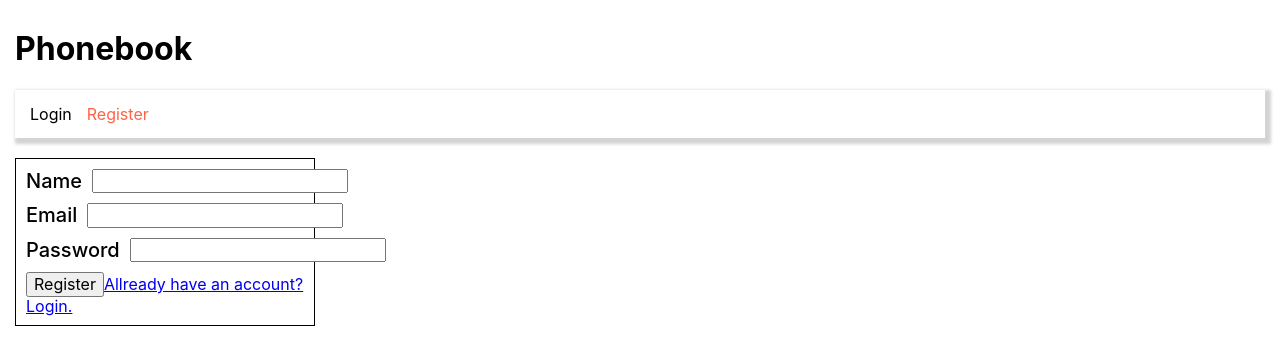
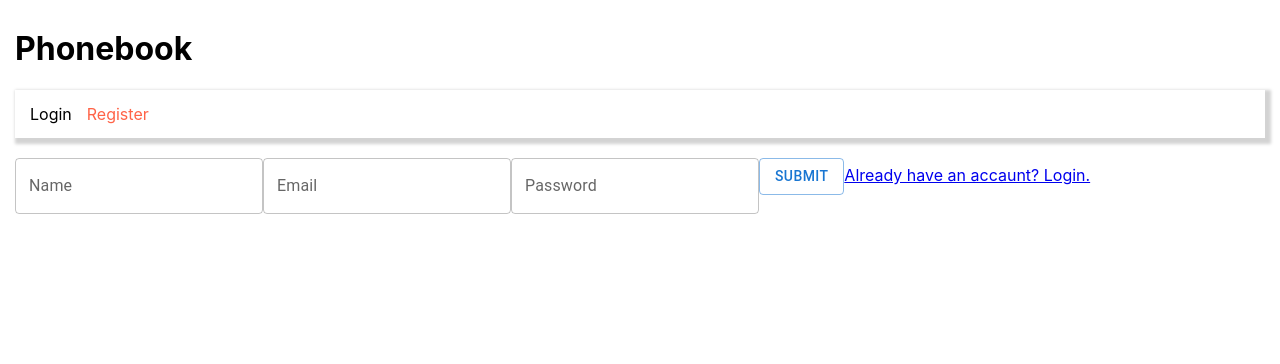
Before and after one commit to Eugene-Hlushak/goit-react-hw-08-phonebook, a React (Create React App) app: page /goit-react-hw-08-phonebook/register in a window 1280 px wide. Shown: the top 364 px of the page. Built offline with nearby package versions, Linux system fonts and the light colour scheme.

Commit message:
add Navigate and MUI

```diff
--- a/package.json
+++ b/package.json
@@ -4,6 +4,9 @@
   "private": true,
   "homepage": "https://Eugene-Hlushak.github.io/goit-react-hw-08-phonebook/",
   "dependencies": {
+    "@emotion/react": "^11.10.6",
+    "@emotion/styled": "^11.10.6",
+    "@mui/material": "^5.11.16",
     "@redux-devtools/extension": "^3.2.5",
     "@reduxjs/toolkit": "^1.9.3",
     "@testing-library/jest-dom": "^5.16.3",
--- a/src/pages/Login.jsx
+++ b/src/pages/Login.jsx
@@ -1,60 +1,72 @@
 import { Link } from 'react-router-dom';
-import { useNavigate } from 'react-router-dom/dist';
-import { useEffect } from 'react';
-import { Formik, ErrorMessage } from 'formik';
-import { object, string } from 'yup';
+import { Navigate } from 'react-router-dom/dist';
+import { useState } from 'react';
+
 import { useDispatch, useSelector } from 'react-redux';
 import { userLogin } from 'redux/auth/authOperations';
 import { selectUserIsLoggedin } from 'redux/auth/authSelectors';
 import {
-  AddContactForm,
-  FormInput,
-  FormLabel,
-  LabelTitle,
-} from '../components/ContactForm/ContactForm.styled';
+  Box,
+  ThemeProvider,
+  createTheme,
+  TextField,
+  Button,
+} from '@mui/material';
 
 export default function Login() {
+  const [email, setEmail] = useState('');
+  const [password, setPassword] = useState('');
+
   const dispatch = useDispatch();
   const userLoggedIn = useSelector(selectUserIsLoggedin);
-  const navigate = useNavigate();
 
-  const formInitialValues = {
-    email: '',
-    password: '',
+  const theme = createTheme({
+    palette: {
+      background: {
+        contactList: '#c76161',
+      },
+    },
+    text: {
+      primary: '#10100f54',
+      secondary: '#343434d0',
+    },
+  });
+
+  if (userLoggedIn) {
+    return <Navigate to="/contacts" replace />;
+  }
+
+  const signIn = e => {
+    e.preventDefault();
+    dispatch(userLogin({ email, password }));
   };
 
-  useEffect(() => {
-    if (userLoggedIn) navigate('/contacts', { replace: true });
-  }, [navigate, userLoggedIn]);
+  return (
+    <ThemeProvider theme={theme}>
+      <Box component={'form'} onSubmit={signIn}>
+        <TextField
+          label="Email"
+          type="email"
+          variant="outlined"
+          name="email"
+          value={email}
+          onChange={e => setEmail(e.target.value)}
+        />
 
-  const signup = values => dispatch(userLogin(values));
+        <TextField
+          label="Password"
+          type="password"
+          variant="outlined"
+          name="password"
+          value={password}
+          onChange={e => setPassword(e.target.value)}
+        />
+        <Button variant="outlined" type="submit">
+          Submit
+        </Button>
 
-  const validationSchema = object({
-    email: string().required(),
-    password: string().min(8).required(),
-  });
-
-  return (
-    <Formik
-      initialValues={formInitialValues}
-      validationSchema={validationSchema}
-      onSubmit={signup}
-    >
-      <AddContactForm>
-        <FormLabel>
-          <LabelTitle>Email</LabelTitle>
-          <FormInput type="email" name="email" />
-          <ErrorMessage name="email" />
-        </FormLabel>
-        <FormLabel>
-          <LabelTitle>Password</LabelTitle>
-          <FormInput type="password" name="password" />
-          <ErrorMessage name="password" />
-        </FormLabel>
-
-        <button type="submit">Login</button>
-        <Link to="/register">Haven't account? Register.</Link>
-      </AddContactForm>
-    </Formik>
+        <Link to="/register">Haven't an accaunt yet? Register.</Link>
+      </Box>
+    </ThemeProvider>
   );
 }
--- a/src/pages/Register.jsx
+++ b/src/pages/Register.jsx
@@ -1,67 +1,80 @@
 import { Link } from 'react-router-dom';
-import { useNavigate } from 'react-router-dom/dist';
-import { Formik, ErrorMessage } from 'formik';
-import { object, string } from 'yup';
+import { Navigate } from 'react-router-dom/dist';
+import { useState } from 'react';
 import { useDispatch, useSelector } from 'react-redux';
 import { userRegister } from 'redux/auth/authOperations';
 import { selectUserIsLoggedin } from 'redux/auth/authSelectors';
 import {
-  AddContactForm,
-  FormInput,
-  FormLabel,
-  LabelTitle,
-} from '../components/ContactForm/ContactForm.styled';
+  Box,
+  ThemeProvider,
+  createTheme,
+  TextField,
+  Button,
+} from '@mui/material';
+
+const theme = createTheme({
+  palette: {
+    background: {
+      contactList: '#c76161',
+    },
+  },
+  text: {
+    primary: '#10100f54',
+    secondary: '#343434d0',
+  },
+});
 
 export default function Register() {
+  const [name, setName] = useState('');
+  const [email, setEmail] = useState('');
+  const [password, setPassword] = useState('');
+
   const dispatch = useDispatch();
   const userLoggedIn = useSelector(selectUserIsLoggedin);
-  const navigate = useNavigate();
 
-  const formInitialValues = {
-    name: '',
-    email: '',
-    password: '',
+  const signUp = e => {
+    e.preventDefault();
+    dispatch(userRegister({ name, email, password }));
   };
 
-  const signup = values => dispatch(userRegister(values));
-
-  const validationSchema = object({
-    name: string().min(3, 'Too short name').max(20, 'Too long name').required(),
-    email: string().required(),
-    password: string().min(8).required(),
-  });
-
-  if (userLoggedIn) navigate('/contacts', { replace: true });
+  if (userLoggedIn) {
+    return <Navigate to="/contacts" replace />;
+  }
 
   return (
-    <div>
-      <Formik
-        initialValues={formInitialValues}
-        validationSchema={validationSchema}
-        onSubmit={signup}
-      >
-        <AddContactForm>
-          <FormLabel>
-            <LabelTitle>Name</LabelTitle>
-            <FormInput type="text" name="name" />
-            <ErrorMessage name="name" />
-          </FormLabel>
+    <ThemeProvider theme={theme}>
+      <Box component={'form'} onSubmit={signUp}>
+        <TextField
+          label="Name"
+          type="text"
+          variant="outlined"
+          name="name"
+          value={name}
+          onChange={e => setName(e.target.value)}
+        />
+        <TextField
+          label="Email"
+          type="email"
+          variant="outlined"
+          name="email"
+          value={email}
+          onChange={e => setEmail(e.target.value)}
+        />
 
-          <FormLabel>
-            <LabelTitle>Email</LabelTitle>
-            <FormInput type="email" name="email" />
-            <ErrorMessage name="email" />
-          </FormLabel>
-          <FormLabel>
-            <LabelTitle>Password</LabelTitle>
-            <FormInput type="password" name="password" />
-            <ErrorMessage name="password" />
-          </FormLabel>
+        <TextField
+          label="Password"
+          type="password"
+          variant="outlined"
+          name="password"
+          value={password}
+          onChange={e => setPassword(e.target.value)}
+        />
+        <Button variant="outlined" type="submit">
+          Submit
+        </Button>
 
-          <button type="submit">Register</button>
-          <Link to="/">Allready have an account? Login.</Link>
-        </AddContactForm>
-      </Formik>
-    </div>
+        <Link to="/">Already have an accaunt? Login.</Link>
+      </Box>
+    </ThemeProvider>
   );
 }
```
Also changed, not shown: 1 other file (tests, documents, lock files or other folders).
